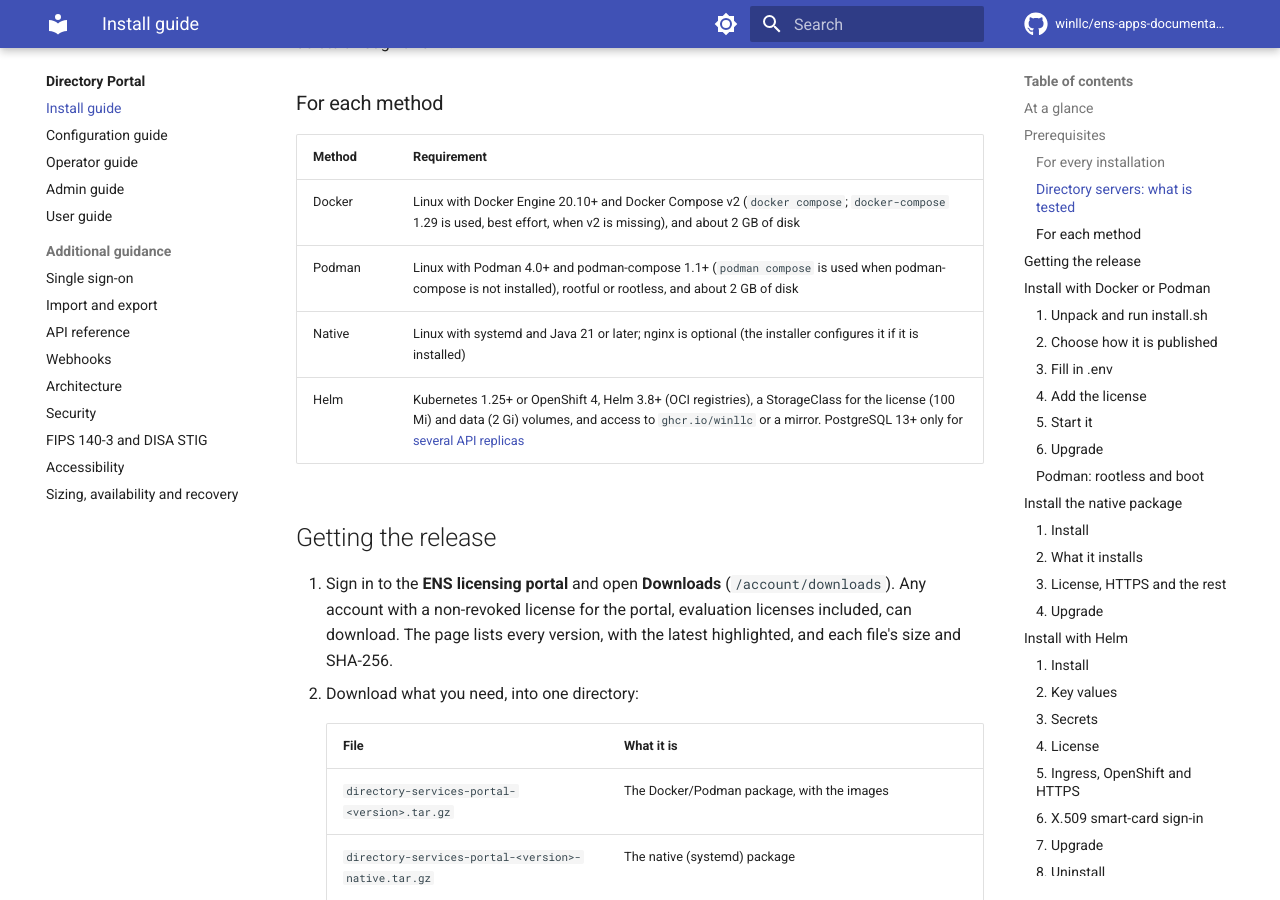
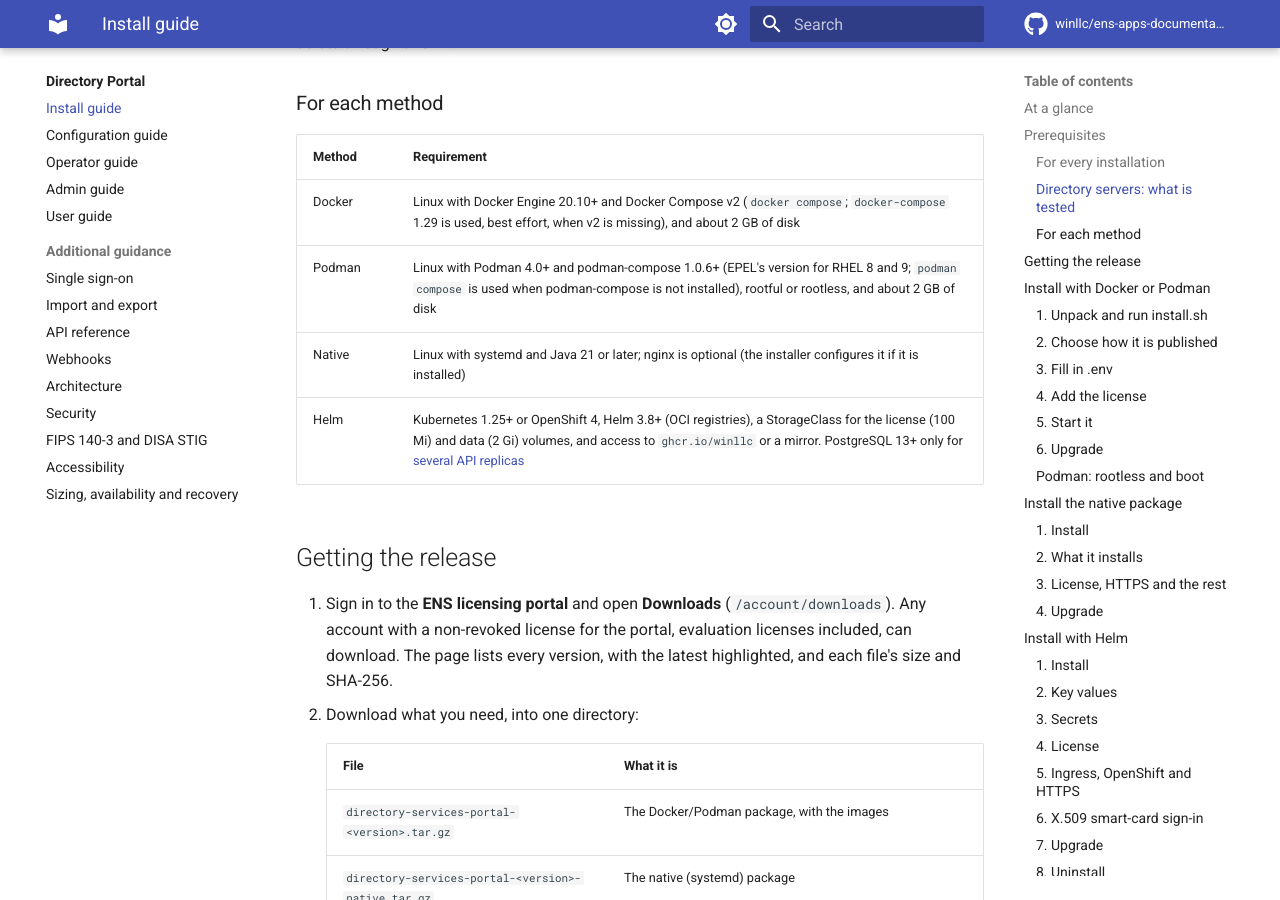
Before and after one commit to winllc/ens-apps-documentation, an MkDocs documentation site: the page built from docs/directory-services-portal/install.md, in a window 1280 px wide and 900 px high, scrolled down 1846 px. Built offline with MkDocs 1.6.1 and Material for MkDocs 9.7.7, drawn with Linux system fonts in a browser that asks for light colours; comment, search, counter and statistics services are not loaded.

Commit message:
Directory Services Portal: podman-compose 1.0.6 is enough
The portal's Docker/Podman package now accepts podman-compose 1.0.6 (EPEL's for RHEL 8 and 9) instead of
requiring 1.1 (winllc/directory-services-portal, branch claude/dsp-podman-compose-1.0).

Co-Authored-By: Claude Opus 5.5 <noreply@anthropic.com>
Claude-Session: https://claude.ai/code/session_01R2Q6XtDB8DfVmiejzJGwBh

```diff
--- a/docs/directory-services-portal/install.md
+++ b/docs/directory-services-portal/install.md
@@ -49,7 +49,7 @@ rename and delete through a form.
 | Method | Requirement |
 |---|---|
 | Docker | Linux with Docker Engine 20.10+ and Docker Compose v2 (`docker compose`; `docker-compose` 1.29 is used, best effort, when v2 is missing), and about 2 GB of disk |
-| Podman | Linux with Podman 4.0+ and podman-compose 1.1+ (`podman compose` is used when podman-compose is not installed), rootful or rootless, and about 2 GB of disk |
+| Podman | Linux with Podman 4.0+ and podman-compose 1.0.6+ (EPEL's version for RHEL 8 and 9; `podman compose` is used when podman-compose is not installed), rootful or rootless, and about 2 GB of disk |
 | Native | Linux with systemd and Java 21 or later; nginx is optional (the installer configures it if it is installed) |
 | Helm | Kubernetes 1.25+ or OpenShift 4, Helm 3.8+ (OCI registries), a StorageClass for the license (100 Mi) and data (2 Gi) volumes, and access to `ghcr.io/winllc` or a mirror. PostgreSQL 13+ only for [several API replicas](#several-api-replicas) |
 
```
